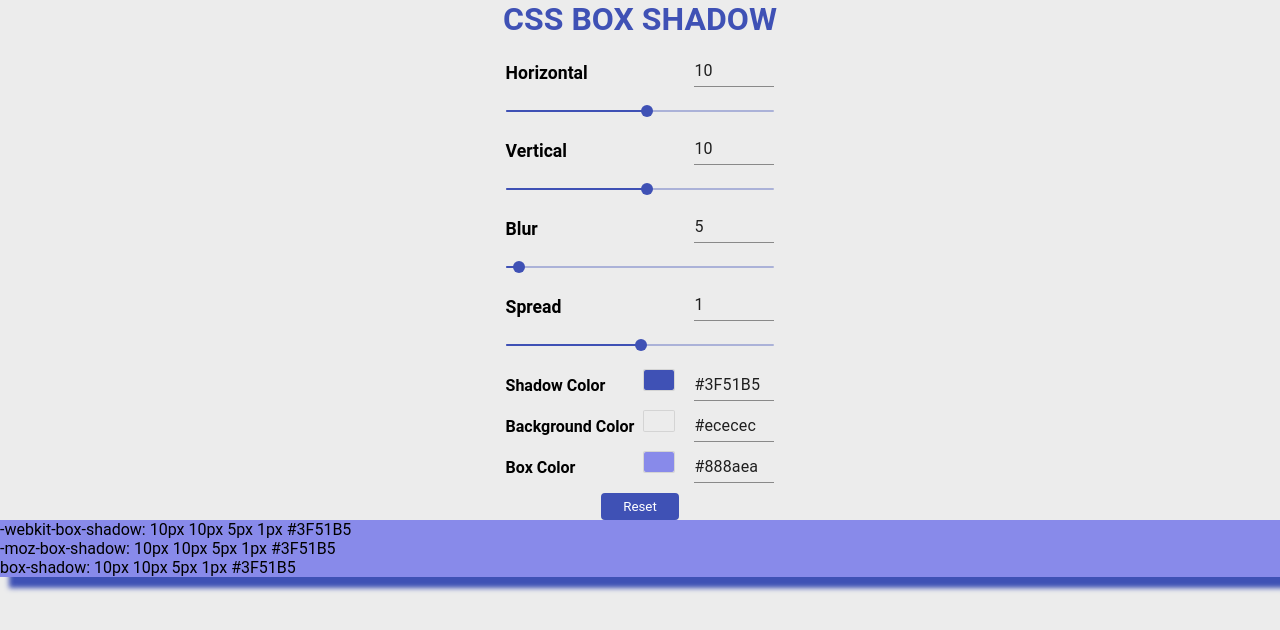
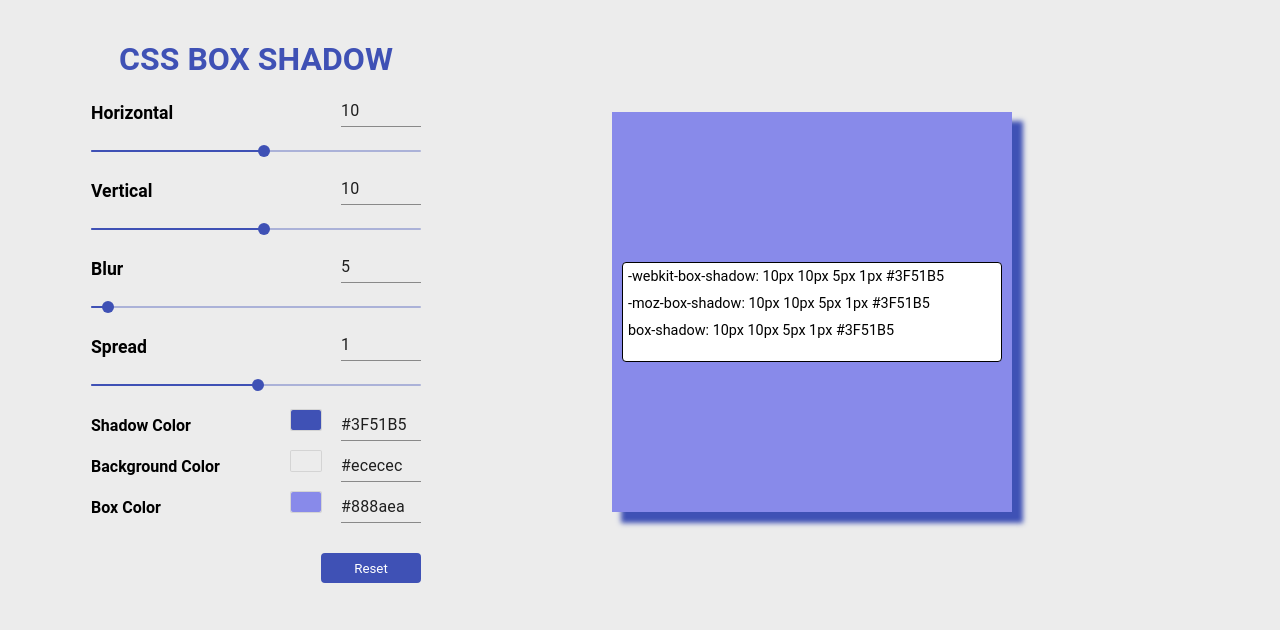
Before and after one commit to jonlima2018/box-shadow, a React (Create React App) app: page / in a window 1280 px wide. Shown: the top 630 px of the page. Built offline with nearby package versions, Linux system fonts and the light colour scheme.

Commit message:
refactor: substituido CSS por StyledComponents

```diff
--- a/src/pages/BoxShadow/ControlOptions.tsx
+++ b/src/pages/BoxShadow/ControlOptions.tsx
@@ -1,7 +1,6 @@
 import React, { useContext } from 'react';
 import Slide from '../../components/Slider';
 import Picker from '../../components/Picker';
-import './styles.css';
 import BoxShadowContext, { BoxOptions } from '../../context/BoxShadow/Context';
 
 const ControlOptions: React.FC = () => {
@@ -108,10 +107,9 @@ const ControlOptions: React.FC = () => {
   };
 
   return (
-    <div className="container-main">
-      <h1>Css Box Shadow</h1>
-      <div className="container-boxshadow">
-        <div>
+    <div className="control">
+      <h1 className="control__title">Css Box Shadow</h1>
+      <div className="control__options">
         {slideItens.map(({
           title, initialValue, min, max,
         }) => (
@@ -132,8 +130,7 @@ const ControlOptions: React.FC = () => {
             getColor={(setColor) => handleInputColor(title, setColor)}
           />
         ))}
-          <button type="button" onClick={resetCss}>Reset</button>
-        </div>
+        <button className="control__options__btn" type="button" onClick={resetCss}>Reset</button>
       </div>
     </div>
   );
--- a/src/pages/BoxShadow/PainelShadow.tsx
+++ b/src/pages/BoxShadow/PainelShadow.tsx
@@ -6,26 +6,17 @@ const PainelShadow:React.FC = () => {
 
   return (
     <div
-      className="mainBox"
+      className="box"
       style={{ backgroundColor: `${boxOptions.bgColor}` }}
     >
       <div
-        className="box"
-        style={{
-          backgroundColor: `${boxOptions.boxColor}`,
-          boxShadow: `${boxOptions.styled}`,
-        }}
+        className="box__color"
+        style={{ backgroundColor: `${boxOptions.boxColor}`, boxShadow: `${boxOptions.styled}` }}
       >
-        <ul>
-          <li>
-            {`-webkit-box-shadow: ${boxOptions.styled}`}
-          </li>
-          <li>
-            {`-moz-box-shadow: ${boxOptions.styled}`}
-          </li>
-          <li>
-            {`box-shadow: ${boxOptions.styled}`}
-          </li>
+        <ul className="box__code">
+          <li className="box__items">{`-webkit-box-shadow: ${boxOptions.styled}`}</li>
+          <li className="box__items">{`-moz-box-shadow: ${boxOptions.styled}`}</li>
+          <li className="box__items">{`box-shadow: ${boxOptions.styled}`}</li>
         </ul>
       </div>
     </div>
--- /dev/null
+++ b/src/pages/BoxShadow/Styled.ts
@@ -0,0 +1,94 @@
+import styled from 'styled-components';
+
+const StyledContainer = styled.div`
+  display: grid;
+  grid-template-columns: 1fr 1.5fr;
+  margin-top: 40px;
+
+  .control{
+    display: flex;
+    flex-direction: column;
+    text-align: center;
+
+    .control__title{
+        color:#3F51B5;
+        margin-bottom: 20px;
+        font-weight: bold;
+        text-transform: uppercase;
+    }
+
+    .control__options{
+        display: flex;
+        flex-direction: column;
+        flex-wrap: nowrap;
+        justify-content: space-between;
+        min-width: 270px;
+        width: 330px;
+        margin: 0 auto;
+
+        input {
+            width: 80px;
+        }
+    }
+
+    .control__options__btn{
+        cursor: pointer;
+        outline: none;
+        align-self:flex-end;
+        margin-top: 20px;
+        height:30px;
+        width: 100px;
+        border-radius: 4px;
+        border: 2px solid #3f51b5;
+        padding: 0.3em 1.5em;
+        background-color: #3f51b5;
+        color: #fff;
+        text-align: center;
+        transition: all 0.2s;
+
+
+        &:hover{
+            background-color: #fff;
+            color: #3f51b5;
+            font-weight: bold;
+            box-shadow: 0 0 0 5px #3f51b520;
+        }
+    }
+  }
+
+  .box{
+    display: flex;
+    align-items: center;
+    justify-content: center;
+    max-width: 600px;
+    max-height: 600px;
+
+    .box__color{
+        height: 400px;
+        width: 400px;
+        display: flex;
+        justify-content: center;
+        align-items: center;
+
+        .box__code{
+            background-color: #fff;
+            display: block;
+            position: relative;
+            width: 380px;
+            height: 100px;
+            list-style: none;
+            margin: 0 auto;
+            border: 1px solid black;
+            border-radius: 4px;
+
+            .box__items{
+                padding: 5px;
+                font-size: 0.9em;
+            }
+        }
+    }
+  }
+
+`;
+
+export default StyledContainer;
--- a/src/pages/BoxShadow/index.tsx
+++ b/src/pages/BoxShadow/index.tsx
@@ -1,12 +1,13 @@
 import React from 'react';
 import ControlOptions from './ControlOptions';
 import PainelShadow from './PainelShadow';
+import StyledContainer from './Styled';
 
 const BoxShadow:React.FC = () => (
-  <div className="container">
+  <StyledContainer>
     <ControlOptions />
     <PainelShadow />
-  </div>
+  </StyledContainer>
 );
 
 export default BoxShadow;
--- a/src/pages/BoxShadow/styles.css
+++ /dev/null
@@ -1,42 +0,0 @@
-.container-main{
-  display: flex;
-  flex-direction: column;
-  text-align: center;
-}
-
-.container-main > h1 {
-  color:#3F51B5;
-  margin-bottom: 20px;
-  font-weight: bold;
-  text-transform: uppercase;
-}
-
-.container-boxshadow{
-  display: flex;
-  flex-direction: row;
-  flex-wrap: nowrap;
-  justify-content: space-evenly;
-}
-
-.container-boxshadow div > input{
-  width: 80px;
-}
-
-.container-boxshadow > div > button{
-  cursor: pointer;
-  border-radius: 4px;
-  border: 2px solid #3f51b5;
-  padding: 0.3em 1.5em;
-  background-color: #3f51b5;
-  color:#fff;
-  text-align: center;
-  transition: all 0.2s;
-}
-
-.container-boxshadow > div > button:hover{
-  background-color: #fff ;
-  color:#3f51b5;
-  font-weight: bold;
-  box-shadow:0 0 0 5px #3f51b520;
-
-}
```
Lines whose indentation alone changed are shown as unchanged.
